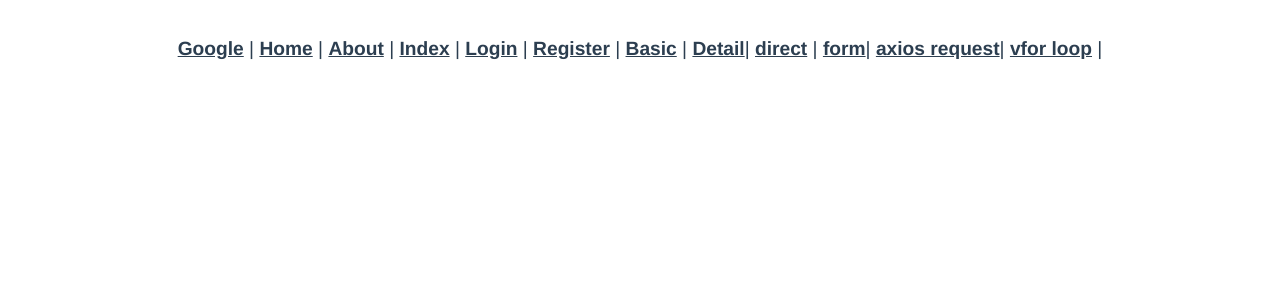
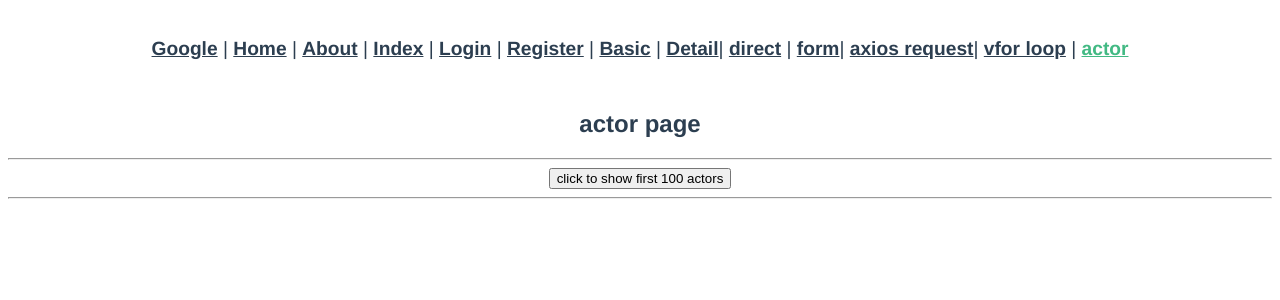
Before and after one commit to jydxh/vue_basic, a Vue app in the folder day02/demo/vue-project/: page /actor in a window 1280 px wide. Shown: the top 300 px of the page. Built offline with nearby package versions, Linux system fonts and the light colour scheme.

Commit message:
load the actors list

```diff
--- a/day02/demo/vue-project/src/App.vue
+++ b/day02/demo/vue-project/src/App.vue
@@ -6,6 +6,7 @@
 			<router-link to="/login">Login</router-link> | <router-link to="/register">Register</router-link> | <router-link to="/basic">Basic</router-link> |
 			<router-link to="/detail">Detail</router-link>| <router-link to="/direct">direct</router-link> | <router-link to="/form">form</router-link>|
 			<router-link to="/http">axios request</router-link>| <router-link to="/vfor">vfor loop</router-link> |
+			<router-link to="/actor">actor</router-link>
 		</nav>
 		<!-- 路由系统的占位符 显示的具体内容取决于资源路径预期对应的
     vue组件 -->
--- a/day02/demo/vue-project/src/router/index.js
+++ b/day02/demo/vue-project/src/router/index.js
@@ -16,7 +16,11 @@ const routes = [
 		name: "http",
 		component: () => import("../views/Http.vue"),
 	},
-
+	{
+		path: "/actor",
+		name: "actor",
+		component: () => import("../views/Actor.vue"),
+	},
 	{
 		path: "/form",
 		name: "form",
--- /dev/null
+++ b/day02/demo/vue-project/src/views/Actor.vue
@@ -0,0 +1,66 @@
+<template>
+	<div>
+		<h2>actor page</h2>
+		<hr />
+		<button @click="showActors">click to show first 100 actors</button>
+		<hr />
+		<div class="box">
+			<div class="card" v-for="item in actor" :key="item.id">
+				<div><img :src="item.actor_avatar" alt="" /></div>
+				<p>{{ item.actor_name }}</p>
+			</div>
+		</div>
+	</div>
+</template>
+
+<script>
+	import Myaxios from "../http/Myaxios";
+
+	export default {
+		data() {
+			return {
+				actor: [],
+			};
+		},
+		methods: {
+			showActors() {
+				const url = "https://web.codeboy.com/bmdapi/movie-actors";
+				const para = { page: 1, pagesize: 100 };
+				Myaxios.get(url, para)
+					.then(res => {
+						console.log(res.data.data);
+						this.actor = res.data.data;
+					})
+					.catch(err => {
+						console.log(err);
+					});
+			},
+		},
+	};
+</script>
+
+<style lang="scss" scoped>
+	.box {
+		width: 90vw;
+		display: flex;
+		flex-wrap: wrap;
+		margin: 0 auto;
+		> .card {
+			border: 1px solid #999;
+			border-radius: 8px;
+			overflow: hidden;
+			margin: 5px;
+			width: 150px;
+			img {
+				width: 100%;
+				border-radius: 8px;
+				object-fit: cover;
+			}
+			> p {
+				text-overflow: ellipsis;
+				overflow: hidden;
+				white-space: nowrap;
+			}
+		}
+	}
+</style>
```
